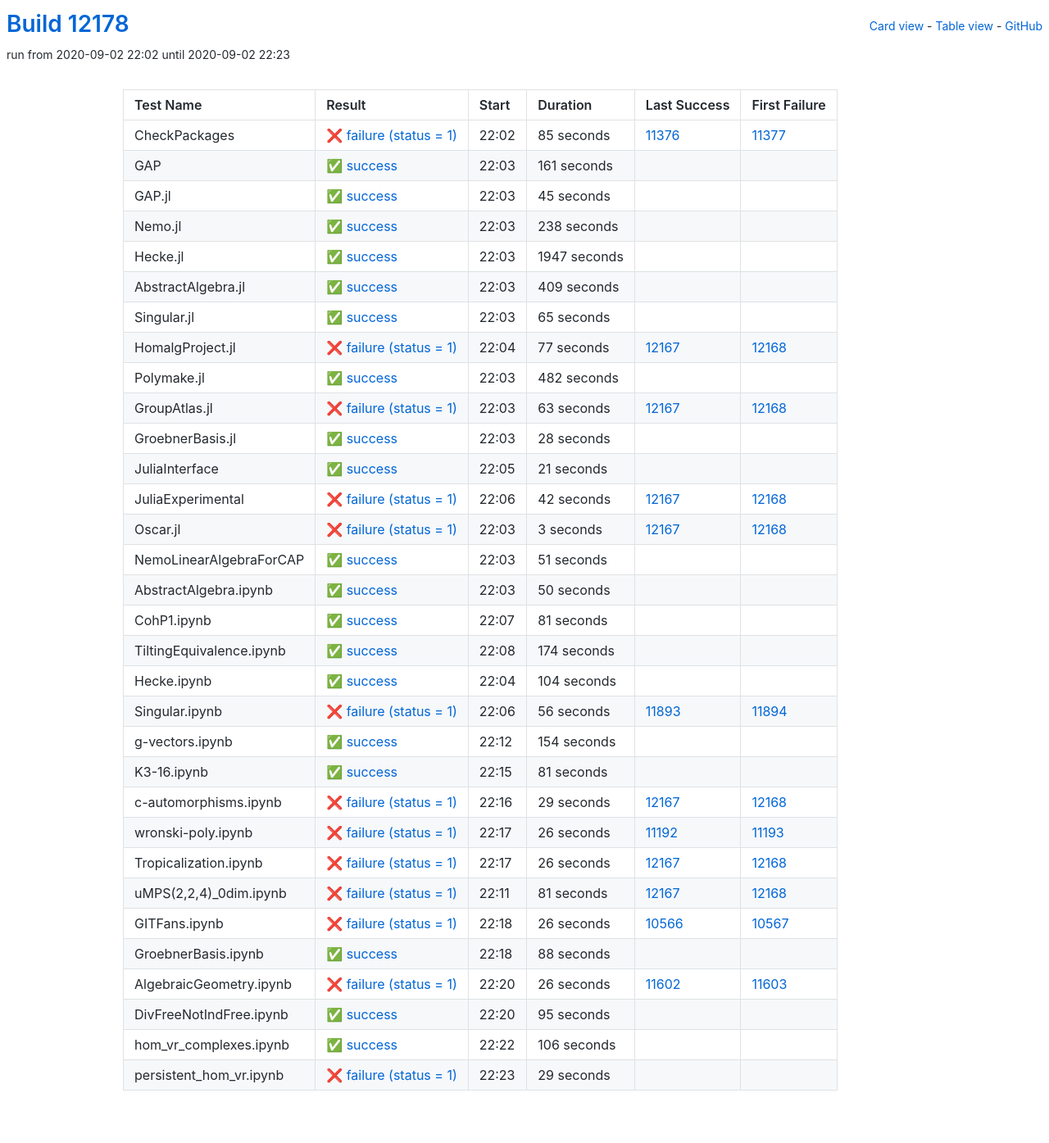
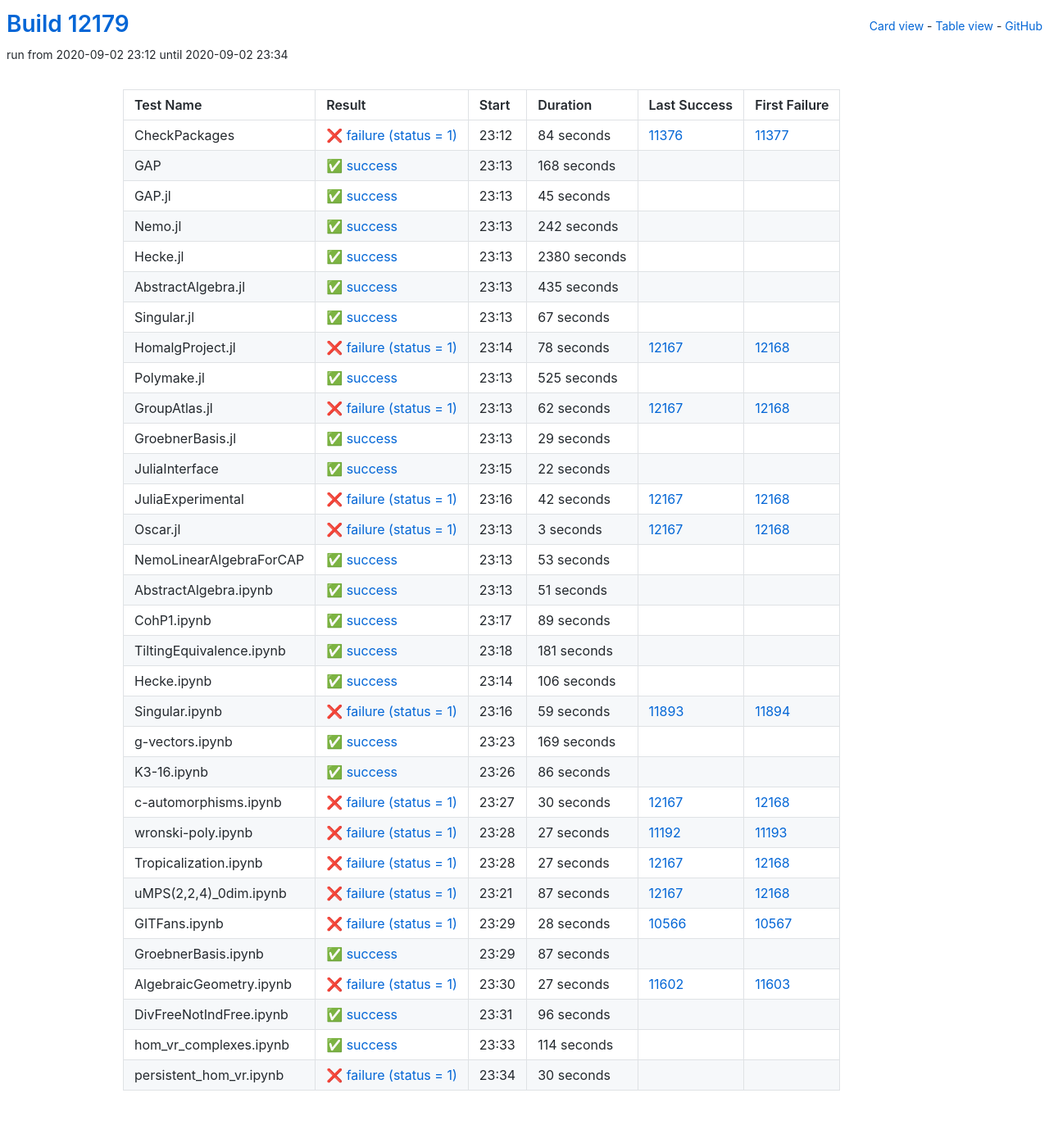
Before and after one commit to oscar-system/oscar-ci-status, a Jekyll site: the page built from table.html, in a window 1280 px wide. Shown: the whole page at 82% size. Built offline with Jekyll 4.4.1, drawn with Linux system fonts in a browser that asks for light colours.

Commit message:
Build #12179

```diff
--- a/_data/ci.yml
+++ b/_data/ci.yml
@@ -1,6 +1,6 @@
 ---
-build: 12178
-build_url: https://oscarci.mathematik.uni-kl.de/job/oscar/12178/
+build: 12179
+build_url: https://oscarci.mathematik.uni-kl.de/job/oscar/12179/
 job: oscar
 organization: oscar-system
 repo: oscar-ci-status
@@ -8,32 +8,32 @@ repourl: https://github.com/oscar-system/oscar-ci-status
 tests:
 - name: CheckPackages
   id: checkpackages
-  log: https://oscarci.mathematik.uni-kl.de/job/oscar/12178/artifact/logs/build-12178/CheckPackages.log
-  start: 2020-09-02 22:02
+  log: https://oscarci.mathematik.uni-kl.de/job/oscar/12179/artifact/logs/build-12179/CheckPackages.log
+  start: 2020-09-02 23:12
   success: false
   exitcode: 1
   status: failure
-  duration: 85
+  duration: 84
   last_success: 11376
   last_success_url: https://oscarci.mathematik.uni-kl.de/job/oscar/11376/
   first_failure: 11377
   first_failure_url: https://oscarci.mathematik.uni-kl.de/job/oscar/11377/
 - name: GAP
   id: gap
-  log: https://oscarci.mathematik.uni-kl.de/job/oscar/12178/artifact/logs/build-12178/GAP.log
-  start: 2020-09-02 22:03
+  log: https://oscarci.mathematik.uni-kl.de/job/oscar/12179/artifact/logs/build-12179/GAP.log
+  start: 2020-09-02 23:13
   success: true
   exitcode: 0
   status: success
-  duration: 161
+  duration: 168
   last_success: false
   last_success_url:
   first_failure: false
   first_failure_url:
 - name: GAP.jl
   id: gap-jl
-  log: https://oscarci.mathematik.uni-kl.de/job/oscar/12178/artifact/logs/build-12178/GAP.jl.log
-  start: 2020-09-02 22:03
+  log: https://oscarci.mathematik.uni-kl.de/job/oscar/12179/artifact/logs/build-12179/GAP.jl.log
+  start: 2020-09-02 23:13
   success: true
   exitcode: 0
   status: success
@@ -44,116 +44,116 @@ tests:
   first_failure_url:
 - name: Nemo.jl
   id: nemo-jl
-  log: https://oscarci.mathematik.uni-kl.de/job/oscar/12178/artifact/logs/build-12178/Nemo.jl.log
-  start: 2020-09-02 22:03
+  log: https://oscarci.mathematik.uni-kl.de/job/oscar/12179/artifact/logs/build-12179/Nemo.jl.log
+  start: 2020-09-02 23:13
   success: true
   exitcode: 0
   status: success
-  duration: 238
+  duration: 242
   last_success: false
   last_success_url:
   first_failure: false
   first_failure_url:
 - name: Hecke.jl
   id: hecke-jl
-  log: https://oscarci.mathematik.uni-kl.de/job/oscar/12178/artifact/logs/build-12178/Hecke.jl.log
-  start: 2020-09-02 22:03
+  log: https://oscarci.mathematik.uni-kl.de/job/oscar/12179/artifact/logs/build-12179/Hecke.jl.log
+  start: 2020-09-02 23:13
   success: true
   exitcode: 0
   status: success
-  duration: 1947
+  duration: 2380
   last_success: false
   last_success_url:
   first_failure: false
   first_failure_url:
 - name: AbstractAlgebra.jl
   id: abstractalgebra-jl
-  log: https://oscarci.mathematik.uni-kl.de/job/oscar/12178/artifact/logs/build-12178/AbstractAlgebra.jl.log
-  start: 2020-09-02 22:03
+  log: https://oscarci.mathematik.uni-kl.de/job/oscar/12179/artifact/logs/build-12179/AbstractAlgebra.jl.log
+  start: 2020-09-02 23:13
   success: true
   exitcode: 0
   status: success
-  duration: 409
+  duration: 435
   last_success: false
   last_success_url:
   first_failure: false
   first_failure_url:
 - name: Singular.jl
   id: singular-jl
-  log: https://oscarci.mathematik.uni-kl.de/job/oscar/12178/artifact/logs/build-12178/Singular.jl.log
-  start: 2020-09-02 22:03
+  log: https://oscarci.mathematik.uni-kl.de/job/oscar/12179/artifact/logs/build-12179/Singular.jl.log
+  start: 2020-09-02 23:13
   success: true
   exitcode: 0
   status: success
-  duration: 65
+  duration: 67
   last_success: false
   last_success_url:
   first_failure: false
   first_failure_url:
 - name: HomalgProject.jl
   id: homalgproject-jl
-  log: https://oscarci.mathematik.uni-kl.de/job/oscar/12178/artifact/logs/build-12178/HomalgProject.jl.log
-  start: 2020-09-02 22:04
+  log: https://oscarci.mathematik.uni-kl.de/job/oscar/12179/artifact/logs/build-12179/HomalgProject.jl.log
+  start: 2020-09-02 23:14
   success: false
   exitcode: 1
   status: failure
-  duration: 77
+  duration: 78
   last_success: 12167
   last_success_url: https://oscarci.mathematik.uni-kl.de/job/oscar/12167/
   first_failure: 12168
   first_failure_url: https://oscarci.mathematik.uni-kl.de/job/oscar/12168/
 - name: Polymake.jl
   id: polymake-jl
-  log: https://oscarci.mathematik.uni-kl.de/job/oscar/12178/artifact/logs/build-12178/Polymake.jl.log
-  start: 2020-09-02 22:03
+  log: https://oscarci.mathematik.uni-kl.de/job/oscar/12179/artifact/logs/build-12179/Polymake.jl.log
+  start: 2020-09-02 23:13
   success: true
   exitcode: 0
   status: success
-  duration: 482
+  duration: 525
   last_success: false
   last_success_url:
   first_failure: false
   first_failure_url:
 - name: GroupAtlas.jl
   id: groupatlas-jl
-  log: https://oscarci.mathematik.uni-kl.de/job/oscar/12178/artifact/logs/build-12178/GroupAtlas.jl.log
-  start: 2020-09-02 22:03
+  log: https://oscarci.mathematik.uni-kl.de/job/oscar/12179/artifact/logs/build-12179/GroupAtlas.jl.log
+  start: 2020-09-02 23:13
   success: false
   exitcode: 1
   status: failure
-  duration: 63
+  duration: 62
   last_success: 12167
   last_success_url: https://oscarci.mathematik.uni-kl.de/job/oscar/12167/
   first_failure: 12168
   first_failure_url: https://oscarci.mathematik.uni-kl.de/job/oscar/12168/
 - name: GroebnerBasis.jl
   id: groebnerbasis-jl
-  log: https://oscarci.mathematik.uni-kl.de/job/oscar/12178/artifact/logs/build-12178/GroebnerBasis.jl.log
-  start: 2020-09-02 22:03
+  log: https://oscarci.mathematik.uni-kl.de/job/oscar/12179/artifact/logs/build-12179/GroebnerBasis.jl.log
+  start: 2020-09-02 23:13
   success: true
   exitcode: 0
   status: success
-  duration: 28
+  duration: 29
   last_success: false
   last_success_url:
   first_failure: false
   first_failure_url:
 - name: JuliaInterface
   id: juliainterface
-  log: https://oscarci.mathematik.uni-kl.de/job/oscar/12178/artifact/logs/build-12178/JuliaInterface.log
-  start: 2020-09-02 22:05
+  log: https://oscarci.mathematik.uni-kl.de/job/oscar/12179/artifact/logs/build-12179/JuliaInterface.log
+  start: 2020-09-02 23:15
   success: true
   exitcode: 0
   status: success
-  duration: 21
+  duration: 22
   last_success: false
   last_success_url:
   first_failure: false
   first_failure_url:
 - name: JuliaExperimental
   id: juliaexperimental
-  log: https://oscarci.mathematik.uni-kl.de/job/oscar/12178/artifact/logs/build-12178/JuliaExperimental.log
-  start: 2020-09-02 22:06
+  log: https://oscarci.mathematik.uni-kl.de/job/oscar/12179/artifact/logs/build-12179/JuliaExperimental.log
+  start: 2020-09-02 23:16
   success: false
   exitcode: 1
   status: failure
@@ -164,8 +164,8 @@ tests:
   first_failure_url: https://oscarci.mathematik.uni-kl.de/job/oscar/12168/
 - name: Oscar.jl
   id: oscar-jl
-  log: https://oscarci.mathematik.uni-kl.de/job/oscar/12178/artifact/logs/build-12178/Oscar.jl.log
-  start: 2020-09-02 22:03
+  log: https://oscarci.mathematik.uni-kl.de/job/oscar/12179/artifact/logs/build-12179/Oscar.jl.log
+  start: 2020-09-02 23:13
   success: false
   exitcode: 1
   status: failure
@@ -176,8 +176,20 @@ tests:
   first_failure_url: https://oscarci.mathematik.uni-kl.de/job/oscar/12168/
 - name: NemoLinearAlgebraForCAP
   id: nemolinearalgebraforcap
-  log: https://oscarci.mathematik.uni-kl.de/job/oscar/12178/artifact/logs/build-12178/NemoLinearAlgebraForCAP.log
-  start: 2020-09-02 22:03
+  log: https://oscarci.mathematik.uni-kl.de/job/oscar/12179/artifact/logs/build-12179/NemoLinearAlgebraForCAP.log
+  start: 2020-09-02 23:13
+  success: true
+  exitcode: 0
+  status: success
+  duration: 53
+  last_success: false
+  last_success_url:
+  first_failure: false
+  first_failure_url:
+- name: AbstractAlgebra.ipynb
+  id: abstractalgebra-ipynb
+  log: https://oscarci.mathematik.uni-kl.de/job/oscar/12179/artifact/logs/build-12179/AbstractAlgebra.ipynb.log
+  start: 2020-09-02 23:13
   success: true
   exitcode: 0
   status: success
@@ -186,190 +198,34 @@ tests:
   last_success_url:
   first_failure: false
   first_failure_url:
-- name: AbstractAlgebra.ipynb
-  id: abstractalgebra-ipynb
-  log: https://oscarci.mathematik.uni-kl.de/job/oscar/12178/artifact/logs/build-12178/AbstractAlgebra.ipynb.log
-  start: 2020-09-02 22:03
+- name: CohP1.ipynb
+  id: cohp1-ipynb
+  log: https://oscarci.mathematik.uni-kl.de/job/oscar/12179/artifact/logs/build-12179/CohP1.ipynb.log
+  start: 2020-09-02 23:17
   success: true
   exitcode: 0
   status: success
-  duration: 50
-  last_success: false
-  last_success_url:
-  first_failure: false
-  first_failure_url:
-- name: CohP1.ipynb
-  id: cohp1-ipynb
-  log: https://oscarci.mathematik.uni-kl.de/job/oscar/12178/artifact/logs/build-12178/CohP1.ipynb.log
-  start: 2020-09-02 22:07
-  success: true
-  exitcode: 0
-  status: success
-  duration: 81
+  duration: 89
   last_success: false
   last_success_url:
   first_failure: false
   first_failure_url:
 - name: TiltingEquivalence.ipynb
   id: tiltingequivalence-ipynb
-  log: https://oscarci.mathematik.uni-kl.de/job/oscar/12178/artifact/logs/build-12178/TiltingEquivalence.ipynb.log
-  start: 2020-09-02 22:08
+  log: https://oscarci.mathematik.uni-kl.de/job/oscar/12179/artifact/logs/build-12179/TiltingEquivalence.ipynb.log
+  start: 2020-09-02 23:18
   success: true
   exitcode: 0
   status: success
-  duration: 174
+  duration: 181
   last_success: false
   last_success_url:
   first_failure: false
   first_failure_url:
 - name: Hecke.ipynb
   id: hecke-ipynb
-  log: https://oscarci.mathematik.uni-kl.de/job/oscar/12178/artifact/logs/build-12178/Hecke.ipynb.log
-  start: 2020-09-02 22:04
-  success: true
-  exitcode: 0
-  status: success
-  duration: 104
-  last_success: false
-  last_success_url:
-  first_failure: false
-  first_failure_url:
-- name: Singular.ipynb
-  id: singular-ipynb
-  log: https://oscarci.mathematik.uni-kl.de/job/oscar/12178/artifact/logs/build-12178/Singular.ipynb.log
-  start: 2020-09-02 22:06
-  success: false
-  exitcode: 1
-  status: failure
-  duration: 56
-  last_success: 11893
-  last_success_url: https://oscarci.mathematik.uni-kl.de/job/oscar/11893/
-  first_failure: 11894
-  first_failure_url: https://oscarci.mathematik.uni-kl.de/job/oscar/11894/
-- name: g-vectors.ipynb
-  id: g-vectors-ipynb
-  log: https://oscarci.mathematik.uni-kl.de/job/oscar/12178/artifact/logs/build-12178/g-vectors.ipynb.log
-  start: 2020-09-02 22:12
-  success: true
-  exitcode: 0
-  status: success
-  duration: 154
-  last_success: false
-  last_success_url:
-  first_failure: false
-  first_failure_url:
-- name: K3-16.ipynb
-  id: k3-16-ipynb
-  log: https://oscarci.mathematik.uni-kl.de/job/oscar/12178/artifact/logs/build-12178/K3-16.ipynb.log
-  start: 2020-09-02 22:15
-  success: true
-  exitcode: 0
-  status: success
-  duration: 81
-  last_success: false
-  last_success_url:
-  first_failure: false
-  first_failure_url:
-- name: c-automorphisms.ipynb
-  id: c-automorphisms-ipynb
-  log: https://oscarci.mathematik.uni-kl.de/job/oscar/12178/artifact/logs/build-12178/c-automorphisms.ipynb.log
-  start: 2020-09-02 22:16
-  success: false
-  exitcode: 1
-  status: failure
-  duration: 29
-  last_success: 12167
-  last_success_url: https://oscarci.mathematik.uni-kl.de/job/oscar/12167/
-  first_failure: 12168
-  first_failure_url: https://oscarci.mathematik.uni-kl.de/job/oscar/12168/
-- name: wronski-poly.ipynb
-  id: wronski-poly-ipynb
-  log: https://oscarci.mathematik.uni-kl.de/job/oscar/12178/artifact/logs/build-12178/wronski-poly.ipynb.log
-  start: 2020-09-02 22:17
-  success: false
-  exitcode: 1
-  status: failure
-  duration: 26
-  last_success: 11192
-  last_success_url: https://oscarci.mathematik.uni-kl.de/job/oscar/11192/
-  first_failure: 11193
-  first_failure_url: https://oscarci.mathematik.uni-kl.de/job/oscar/11193/
-- name: Tropicalization.ipynb
-  id: tropicalization-ipynb
-  log: https://oscarci.mathematik.uni-kl.de/job/oscar/12178/artifact/logs/build-12178/Tropicalization.ipynb.log
-  start: 2020-09-02 22:17
-  success: false
-  exitcode: 1
-  status: failure
-  duration: 26
-  last_success: 12167
-  last_success_url: https://oscarci.mathematik.uni-kl.de/job/oscar/12167/
-  first_failure: 12168
-  first_failure_url: https://oscarci.mathematik.uni-kl.de/job/oscar/12168/
-- name: uMPS(2,2,4)_0dim.ipynb
-  id: umps-2-2-4-0dim-ipynb
-  log: https://oscarci.mathematik.uni-kl.de/job/oscar/12178/artifact/logs/build-12178/uMPS-2-2-4-_0dim.ipynb.log
-  start: 2020-09-02 22:11
-  success: false
-  exitcode: 1
-  status: failure
-  duration: 81
-  last_success: 12167
-  last_success_url: https://oscarci.mathematik.uni-kl.de/job/oscar/12167/
-  first_failure: 12168
-  first_failure_url: https://oscarci.mathematik.uni-kl.de/job/oscar/12168/
-- name: GITFans.ipynb
-  id: gitfans-ipynb
-  log: https://oscarci.mathematik.uni-kl.de/job/oscar/12178/artifact/logs/build-12178/GITFans.ipynb.log
-  start: 2020-09-02 22:18
-  success: false
-  exitcode: 1
-  status: failure
-  duration: 26
-  last_success: 10566
-  last_success_url: https://oscarci.mathematik.uni-kl.de/job/oscar/10566/
-  first_failure: 10567
-  first_failure_url: https://oscarci.mathematik.uni-kl.de/job/oscar/10567/
-- name: GroebnerBasis.ipynb
-  id: groebnerbasis-ipynb
-  log: https://oscarci.mathematik.uni-kl.de/job/oscar/12178/artifact/logs/build-12178/GroebnerBasis.ipynb.log
-  start: 2020-09-02 22:18
-  success: true
-  exitcode: 0
-  status: success
-  duration: 88
-  last_success: false
-  last_success_url:
-  first_failure: false
-  first_failure_url:
-- name: AlgebraicGeometry.ipynb
-  id: algebraicgeometry-ipynb
-  log: https://oscarci.mathematik.uni-kl.de/job/oscar/12178/artifact/logs/build-12178/AlgebraicGeometry.ipynb.log
-  start: 2020-09-02 22:20
-  success: false
-  exitcode: 1
-  status: failure
-  duration: 26
-  last_success: 11602
-  last_success_url: https://oscarci.mathematik.uni-kl.de/job/oscar/11602/
-  first_failure: 11603
-  first_failure_url: https://oscarci.mathematik.uni-kl.de/job/oscar/11603/
-- name: DivFreeNotIndFree.ipynb
-  id: divfreenotindfree-ipynb
-  log: https://oscarci.mathematik.uni-kl.de/job/oscar/12178/artifact/logs/build-12178/DivFreeNotIndFree.ipynb.log
-  start: 2020-09-02 22:20
-  success: true
-  exitcode: 0
-  status: success
-  duration: 95
-  last_success: false
-  last_success_url:
-  first_failure: false
-  first_failure_url:
-- name: hom_vr_complexes.ipynb
-  id: hom-vr-complexes-ipynb
-  log: https://oscarci.mathematik.uni-kl.de/job/oscar/12178/artifact/logs/build-12178/hom_vr_complexes.ipynb.log
-  start: 2020-09-02 22:22
+  log: https://oscarci.mathematik.uni-kl.de/job/oscar/12179/artifact/logs/build-12179/Hecke.ipynb.log
+  start: 2020-09-02 23:14
   success: true
   exitcode: 0
   status: success
@@ -378,15 +234,159 @@ tests:
   last_success_url:
   first_failure: false
   first_failure_url:
-- name: persistent_hom_vr.ipynb
-  id: persistent-hom-vr-ipynb
-  log: https://oscarci.mathematik.uni-kl.de/job/oscar/12178/artifact/logs/build-12178/persistent_hom_vr.ipynb.log
-  start: 2020-09-02 22:23
+- name: Singular.ipynb
+  id: singular-ipynb
+  log: https://oscarci.mathematik.uni-kl.de/job/oscar/12179/artifact/logs/build-12179/Singular.ipynb.log
+  start: 2020-09-02 23:16
   success: false
   exitcode: 1
   status: failure
-  duration: 29
+  duration: 59
+  last_success: 11893
+  last_success_url: https://oscarci.mathematik.uni-kl.de/job/oscar/11893/
+  first_failure: 11894
+  first_failure_url: https://oscarci.mathematik.uni-kl.de/job/oscar/11894/
+- name: g-vectors.ipynb
+  id: g-vectors-ipynb
+  log: https://oscarci.mathematik.uni-kl.de/job/oscar/12179/artifact/logs/build-12179/g-vectors.ipynb.log
+  start: 2020-09-02 23:23
+  success: true
+  exitcode: 0
+  status: success
+  duration: 169
   last_success: false
   last_success_url:
   first_failure: false
   first_failure_url:
+- name: K3-16.ipynb
+  id: k3-16-ipynb
+  log: https://oscarci.mathematik.uni-kl.de/job/oscar/12179/artifact/logs/build-12179/K3-16.ipynb.log
+  start: 2020-09-02 23:26
+  success: true
+  exitcode: 0
+  status: success
+  duration: 86
+  last_success: false
+  last_success_url:
+  first_failure: false
+  first_failure_url:
+- name: c-automorphisms.ipynb
+  id: c-automorphisms-ipynb
+  log: https://oscarci.mathematik.uni-kl.de/job/oscar/12179/artifact/logs/build-12179/c-automorphisms.ipynb.log
+  start: 2020-09-02 23:27
+  success: false
+  exitcode: 1
+  status: failure
+  duration: 30
+  last_success: 12167
+  last_success_url: https://oscarci.mathematik.uni-kl.de/job/oscar/12167/
+  first_failure: 12168
+  first_failure_url: https://oscarci.mathematik.uni-kl.de/job/oscar/12168/
+- name: wronski-poly.ipynb
+  id: wronski-poly-ipynb
+  log: https://oscarci.mathematik.uni-kl.de/job/oscar/12179/artifact/logs/build-12179/wronski-poly.ipynb.log
+  start: 2020-09-02 23:28
+  success: false
+  exitcode: 1
+  status: failure
+  duration: 27
+  last_success: 11192
+  last_success_url: https://oscarci.mathematik.uni-kl.de/job/oscar/11192/
+  first_failure: 11193
+  first_failure_url: https://oscarci.mathematik.uni-kl.de/job/oscar/11193/
+- name: Tropicalization.ipynb
+  id: tropicalization-ipynb
+  log: https://oscarci.mathematik.uni-kl.de/job/oscar/12179/artifact/logs/build-12179/Tropicalization.ipynb.log
+  start: 2020-09-02 23:28
+  success: false
+  exitcode: 1
+  status: failure
+  duration: 27
+  last_success: 12167
+  last_success_url: https://oscarci.mathematik.uni-kl.de/job/oscar/12167/
+  first_failure: 12168
+  first_failure_url: https://oscarci.mathematik.uni-kl.de/job/oscar/12168/
+- name: uMPS(2,2,4)_0dim.ipynb
+  id: umps-2-2-4-0dim-ipynb
+  log: https://oscarci.mathematik.uni-kl.de/job/oscar/12179/artifact/logs/build-12179/uMPS-2-2-4-_0dim.ipynb.log
+  start: 2020-09-02 23:21
+  success: false
+  exitcode: 1
+  status: failure
+  duration: 87
+  last_success: 12167
+  last_success_url: https://oscarci.mathematik.uni-kl.de/job/oscar/12167/
+  first_failure: 12168
+  first_failure_url: https://oscarci.mathematik.uni-kl.de/job/oscar/12168/
+- name: GITFans.ipynb
+  id: gitfans-ipynb
+  log: https://oscarci.mathematik.uni-kl.de/job/oscar/12179/artifact/logs/build-12179/GITFans.ipynb.log
+  start: 2020-09-02 23:29
+  success: false
+  exitcode: 1
+  status: failure
+  duration: 28
+  last_success: 10566
+  last_success_url: https://oscarci.mathematik.uni-kl.de/job/oscar/10566/
+  first_failure: 10567
+  first_failure_url: https://oscarci.mathematik.uni-kl.de/job/oscar/10567/
+- name: GroebnerBasis.ipynb
+  id: groebnerbasis-ipynb
+  log: https://oscarci.mathematik.uni-kl.de/job/oscar/12179/artifact/logs/build-12179/GroebnerBasis.ipynb.log
+  start: 2020-09-02 23:29
+  success: true
+  exitcode: 0
+  status: success
+  duration: 87
+  last_success: false
+  last_success_url:
+  first_failure: false
+  first_failure_url:
+- name: AlgebraicGeometry.ipynb
+  id: algebraicgeometry-ipynb
+  log: https://oscarci.mathematik.uni-kl.de/job/oscar/12179/artifact/logs/build-12179/AlgebraicGeometry.ipynb.log
+  start: 2020-09-02 23:30
+  success: false
+  exitcode: 1
+  status: failure
+  duration: 27
+  last_success: 11602
+  last_success_url: https://oscarci.mathematik.uni-kl.de/job/oscar/11602/
+  first_failure: 11603
+  first_failure_url: https://oscarci.mathematik.uni-kl.de/job/oscar/11603/
+- name: DivFreeNotIndFree.ipynb
+  id: divfreenotindfree-ipynb
+  log: https://oscarci.mathematik.uni-kl.de/job/oscar/12179/artifact/logs/build-12179/DivFreeNotIndFree.ipynb.log
+  start: 2020-09-02 23:31
+  success: true
+  exitcode: 0
+  status: success
+  duration: 96
+  last_success: false
+  last_success_url:
+  first_failure: false
+  first_failure_url:
+- name: hom_vr_complexes.ipynb
+  id: hom-vr-complexes-ipynb
+  log: https://oscarci.mathematik.uni-kl.de/job/oscar/12179/artifact/logs/build-12179/hom_vr_complexes.ipynb.log
+  start: 2020-09-02 23:33
+  success: true
+  exitcode: 0
+  status: success
+  duration: 114
+  last_success: false
+  last_success_url:
+  first_failure: false
+  first_failure_url:
+- name: persistent_hom_vr.ipynb
+  id: persistent-hom-vr-ipynb
+  log: https://oscarci.mathematik.uni-kl.de/job/oscar/12179/artifact/logs/build-12179/persistent_hom_vr.ipynb.log
+  start: 2020-09-02 23:34
+  success: false
+  exitcode: 1
+  status: failure
+  duration: 30
+  last_success: false
+  last_success_url:
+  first_failure: false
+  first_failure_url:
```
Also changed, not shown: README.md.
